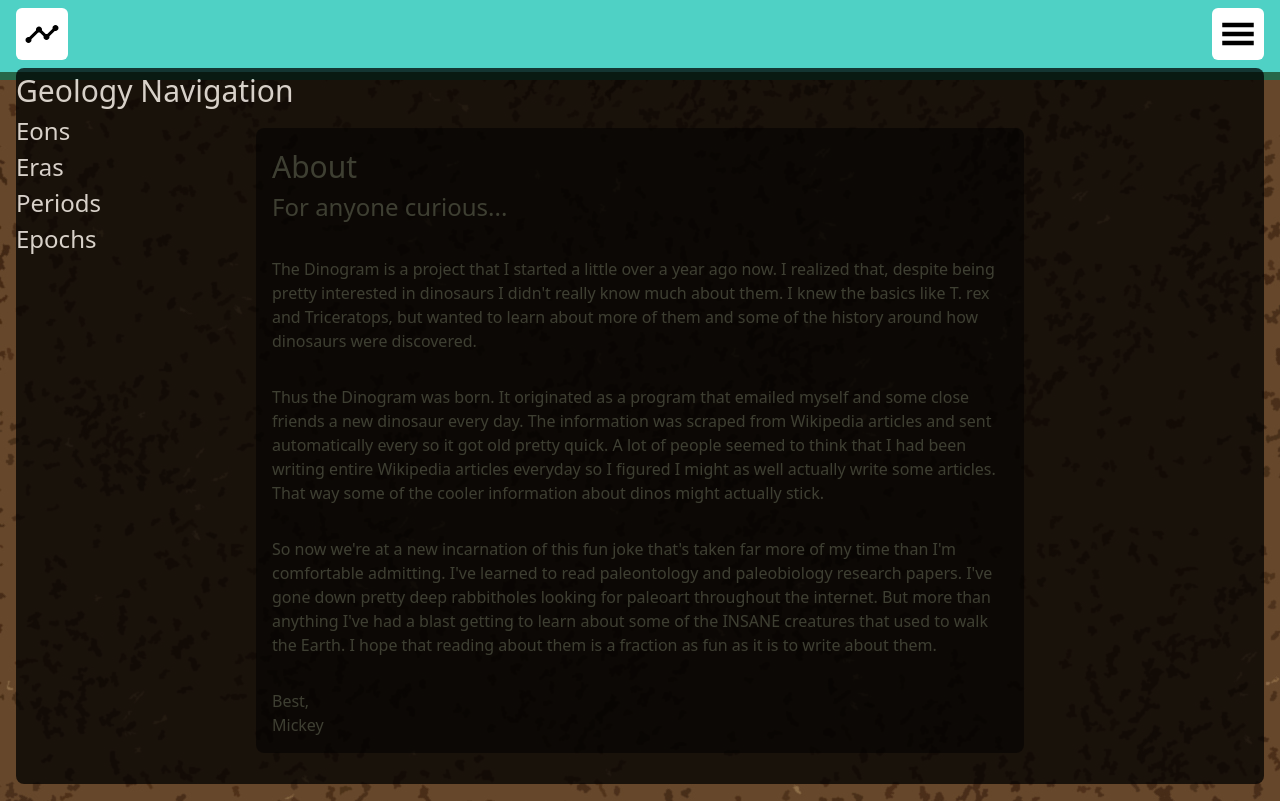
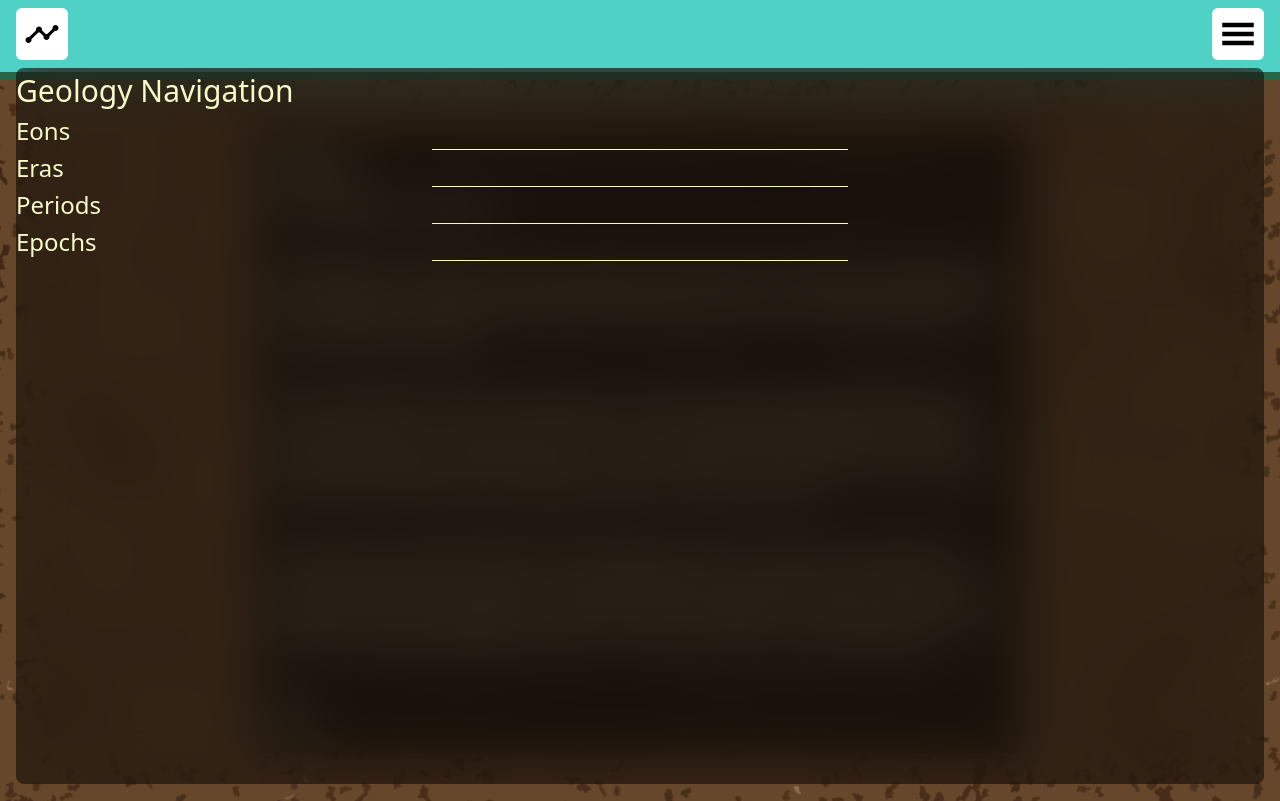
Before and after one commit to mickey-is-codin/serverless-dinogram, a React (Create React App) app: page /about in a window 1280 px wide. Both pictures are taken after a click on the icon 42 px from the left and 34 px from the top of the page. Built offline with nearby package versions, Linux system fonts and the light colour scheme.

Commit message:
Navbar menu popup work

```diff
--- a/package.json
+++ b/package.json
@@ -18,7 +18,7 @@
     "graphql": "^15.5.0",
     "gsap": "^3.6.0",
     "npm-run-all": "^4.1.5",
-    "postcss": "^8.2.6",
+    "postcss": "^8.3.9",
     "raw.macro": "^0.4.2",
     "react": "^17.0.1",
     "react-dom": "^17.0.1",
@@ -28,7 +28,7 @@
     "react-markdown": "^5.0.3",
     "react-router-dom": "^5.2.0",
     "react-scripts": "4.0.1",
-    "tailwindcss": "^2.0.3",
+    "tailwindcss": "^2.1.0",
     "typescript": "^4.0.7",
     "web-vitals": "^0.2.4"
   },
--- a/src/components/Navbar.tsx
+++ b/src/components/Navbar.tsx
@@ -6,7 +6,7 @@ import '../styles/tailwind.output.css';
 import { BASE_TIMELINE_DATA } from '../util/constants';
 // import { PageNames } from '../util/types';
 // import { BASE_TIMELINE_DATA, NAV_MENU_ITEMS } from '../util/constants';
-import { pluck } from '../util/fp';
+// import { pluck } from '../util/fp';
 import { Stratum } from '../util/types';
 // import { GeologicTimeline } from '../util/types';
 
@@ -80,8 +80,8 @@ const Popup: React.FC<PopupProps> = (props) => {
   const { name, children } = props;
 
   return (
-    <div className="bg-black opacity-75 w-full flex-1 z-90 my-2 rounded-lg overflow-scroll">
-      <div className="text-3xl text-white">{name}</div>
+    <div className="bg-black bg-opacity-50 backdrop-filter backdrop-blur-xl w-full flex-1 z-90 my-2 rounded-lg overflow-scroll">
+      <div className="text-3xl text-bone">{name}</div>
       {children}
     </div>
   );
@@ -104,13 +104,13 @@ const MenuSection: React.FC<MenuSectionProps> = (props) => {
 
   return (
     <div>
-      <div className="text-2xl text-white" onClick={toggleSectionOpen}>{name}</div>
+      <div className="text-2xl text-bone" onClick={toggleSectionOpen}>{name}</div>
       {sectionOpen ? (
         <div>
           {data.map(({ name, ref: { current } }) => {
             return (
               <div
-                className="text-white text-xl"
+                className="text-bone text-xl"
                 key={`stratum-data-${name}`}
                 onClick={() => {
                   if (current) return current.scrollIntoView;
@@ -122,6 +122,11 @@ const MenuSection: React.FC<MenuSectionProps> = (props) => {
           })}
         </div>
       ) : null}
+      <div className="flex">
+        <div className="flex-1" />
+        <hr className="flex-none text-bone w-2/6" />
+        <div className="flex-1" />
+      </div>
     </div>
   );
 };
@@ -129,10 +134,16 @@ const MenuSection: React.FC<MenuSectionProps> = (props) => {
 interface TimelinePopupProps {
 };
 const TimelinePopup: React.FC<TimelinePopupProps> = (props) => {
-  const eons = pluck('eons', 'strata')(BASE_TIMELINE_DATA);
-  const eras = pluck('eras', 'strata')(BASE_TIMELINE_DATA);
-  const periods = pluck('periods', 'strata')(BASE_TIMELINE_DATA);
-  const epochs = pluck('epochs', 'strata')(BASE_TIMELINE_DATA);
+
+  const { eon: { strata: eons } } = BASE_TIMELINE_DATA;
+  const { era: { strata: eras } } = BASE_TIMELINE_DATA;
+  const { period: { strata: periods } } = BASE_TIMELINE_DATA;
+  const { epoch: { strata: epochs } } = BASE_TIMELINE_DATA;
+
+  // const eons = pluck('eon', 'strata')(BASE_TIMELINE_DATA);
+  // const eras = pluck('era', 'strata')(BASE_TIMELINE_DATA);
+  // const periods = pluck('periods', 'strata')(BASE_TIMELINE_DATA);
+  // const epochs = pluck('epochs', 'strata')(BASE_TIMELINE_DATA);
 
   return (
     <Popup name="Geology Navigation">
```
Also changed, not shown: 2 other files (tests, documents, lock files or other folders).
